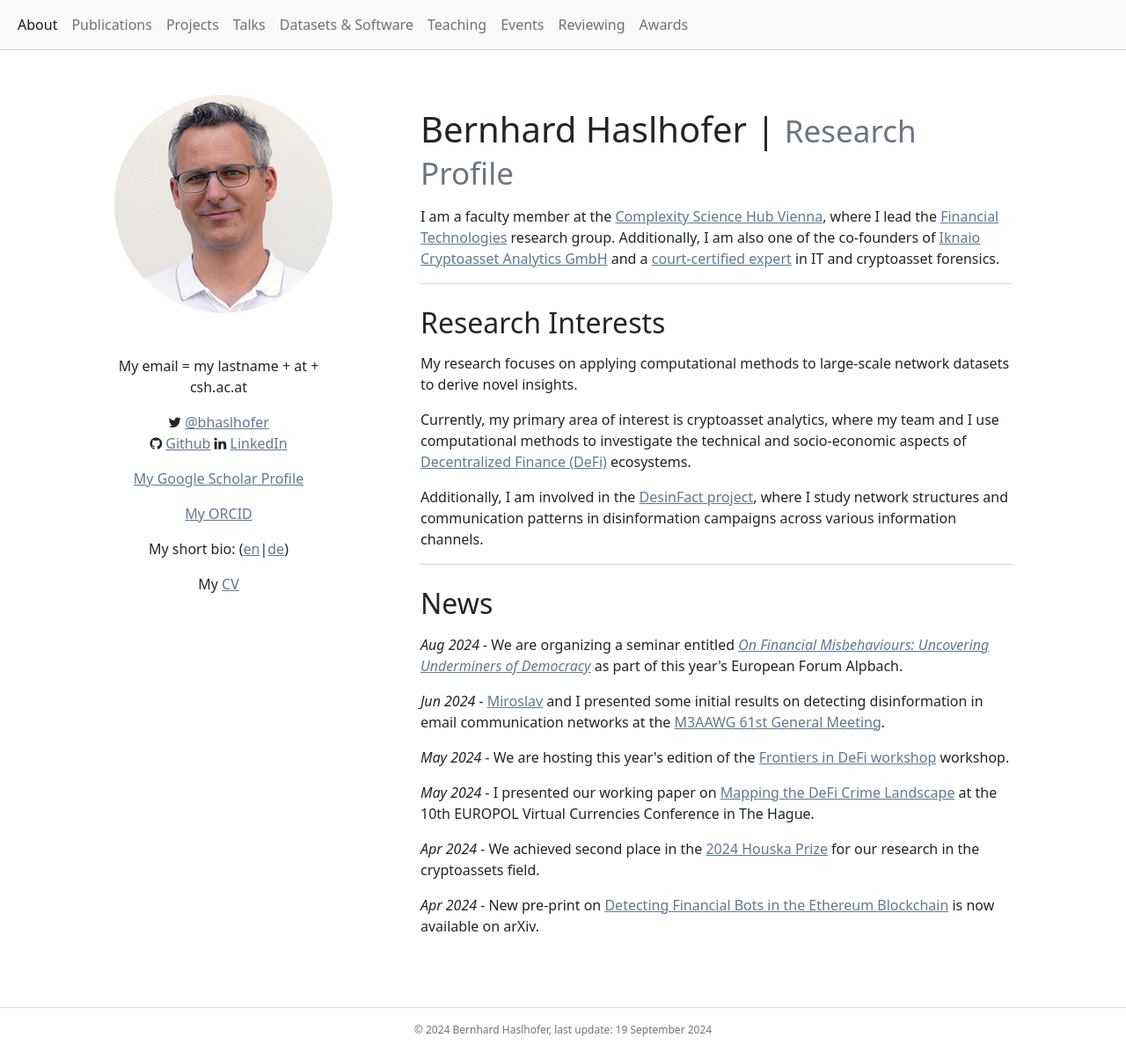
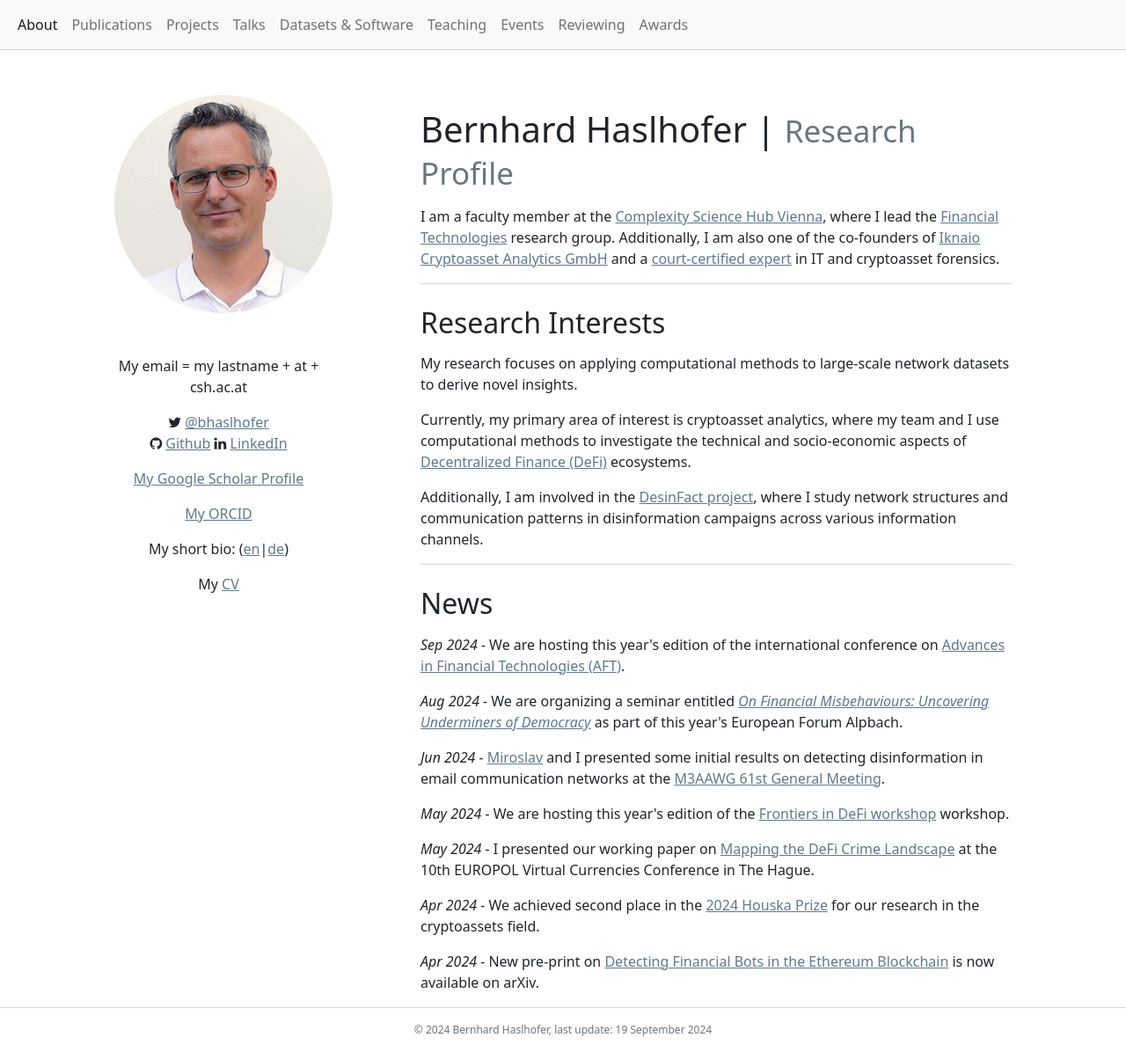
Before and after one commit to behas/behas.github.com, a Jekyll site: the page built from index.html, in a window 1280 px wide and 1196 px high. Shown: the whole window at 88% size. Built offline with Jekyll 4.4.1, drawn with Linux system fonts in a browser that asks for light colours; a style sheet for code colours, icons or effects is not loaded.

Commit message:
add aft news

```diff
--- a/_data/news.yml
+++ b/_data/news.yml
@@ -1,3 +1,9 @@
+- date: 2024-09-14
+  news: |
+    We are hosting this year's edition of the
+    international conference on
+    <a href="https://aftconf.github.io/aft24/index.html" target="_blank">Advances in Financial Technologies (AFT)</a>.
+
 - date: 2024-08-20
   news: |
     We are organizing a seminar entitled
```
